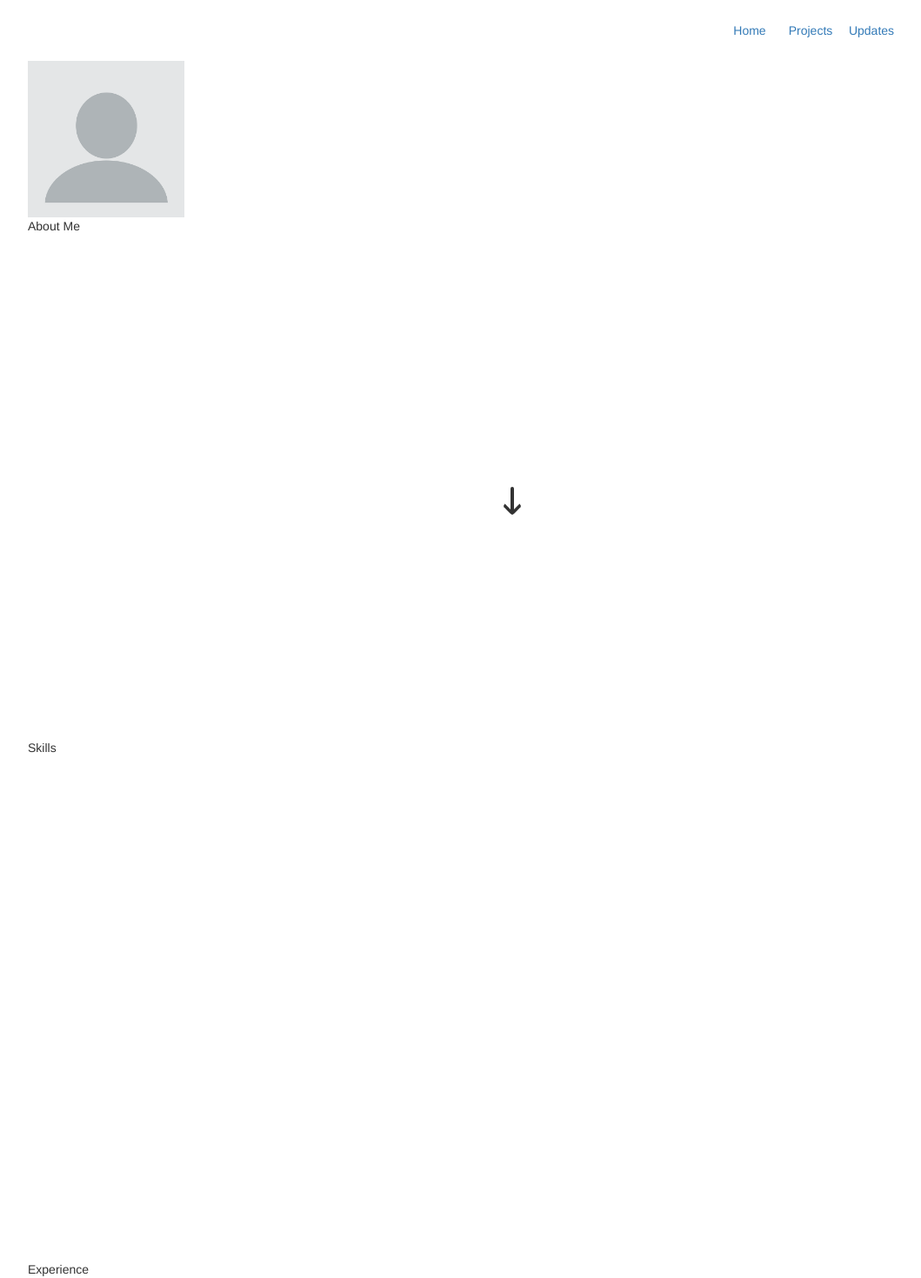
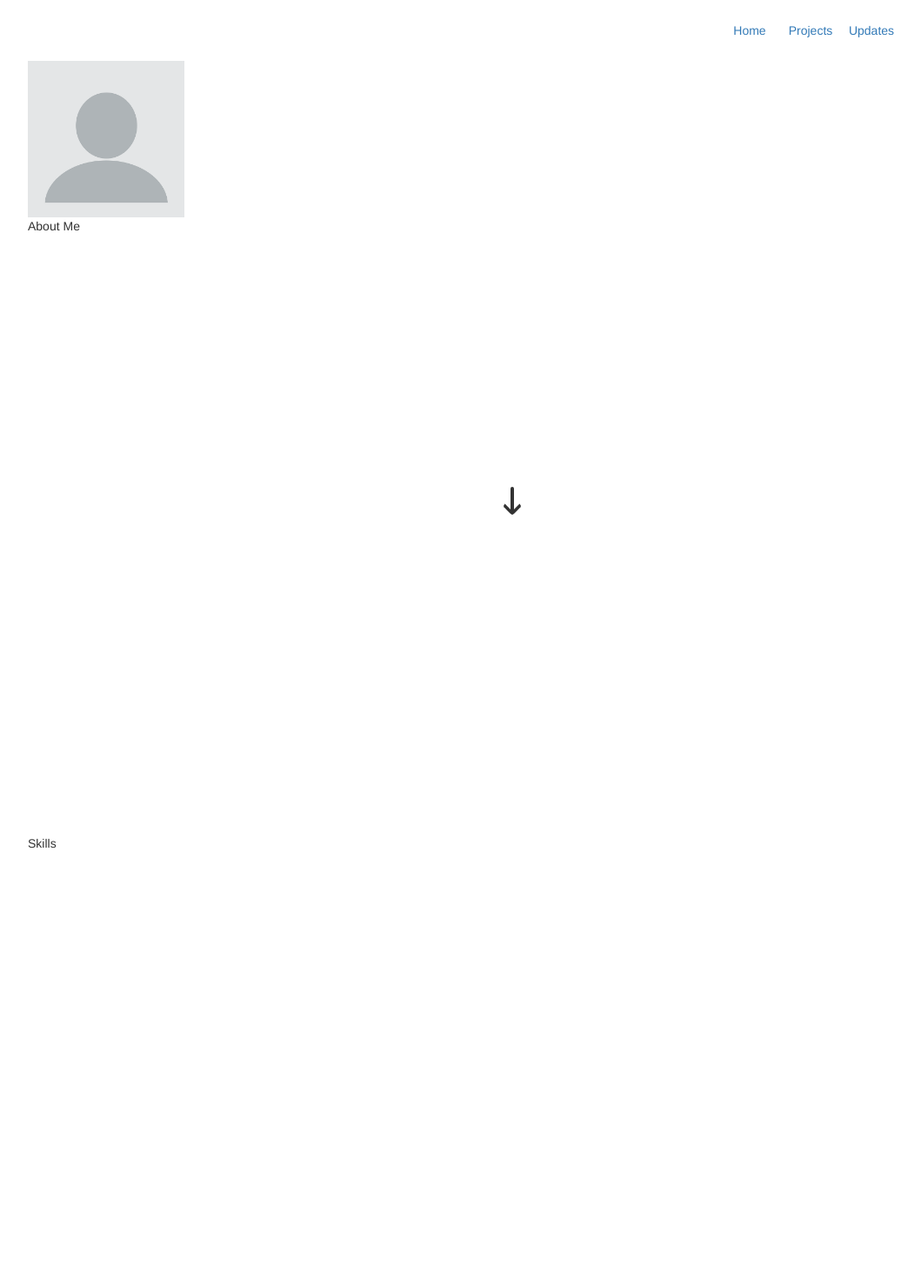
Before and after one commit to moroha29/moroha29.github.io, a React (Create React App) app in the folder web-portfolio/: page / in a window 1280 px wide. Shown: the top 1470 px of the page at 87% size, without its empty margins (53-1112 px from the left). Built offline with nearby package versions, Linux system fonts and the light colour scheme.

Commit message:
dynamic window

```diff
--- a/web-portfolio/src/Home.css
+++ b/web-portfolio/src/Home.css
@@ -63,13 +63,13 @@
   }
 
   .aboutMe{
-    height:600px;
+    height:calc(100vh - 90px);
   }
 
   .skills{
-    height:600px;
+    height:calc(100vh - 90px);
   }
 
   .experience{
-    height:600px;
+    height:calc(100vh - 90px);
   }
--- a/web-portfolio/src/Home.js
+++ b/web-portfolio/src/Home.js
@@ -12,10 +12,10 @@ export default function Home() {
 
     useEffect(() => {
       window.addEventListener("scroll", () => {
-        if (window.scrollY < 600) {
+        if (window.scrollY < window.innerHeight-90) {
           setShowScrollTopButton(true)
           setElementToScroll(true);
-        } else if (window.scrollY < 1200) {
+        } else if (window.scrollY < window.innerHeight*2-90*2) {
           setShowScrollTopButton(true)
           setElementToScroll(false);
         } else{
```
